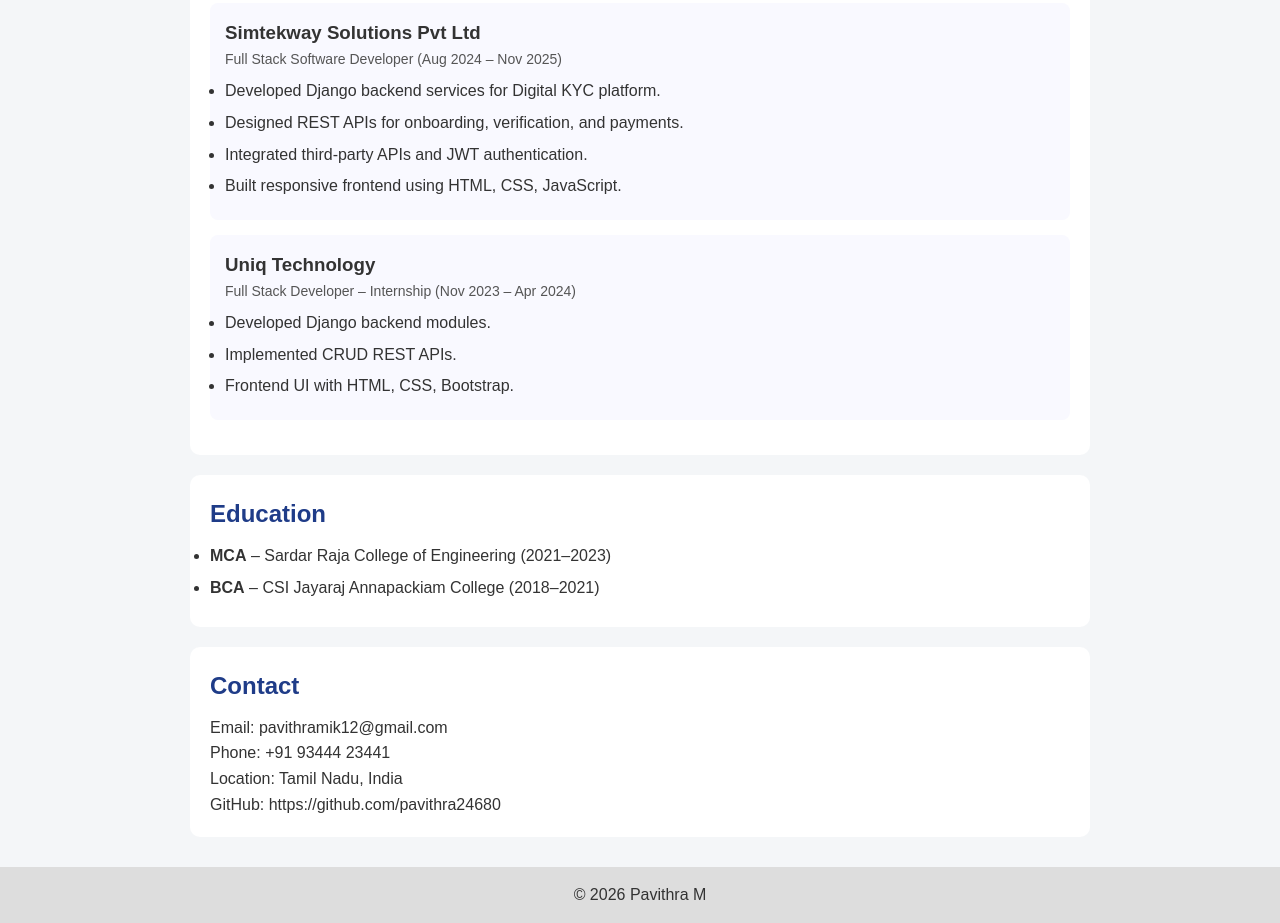
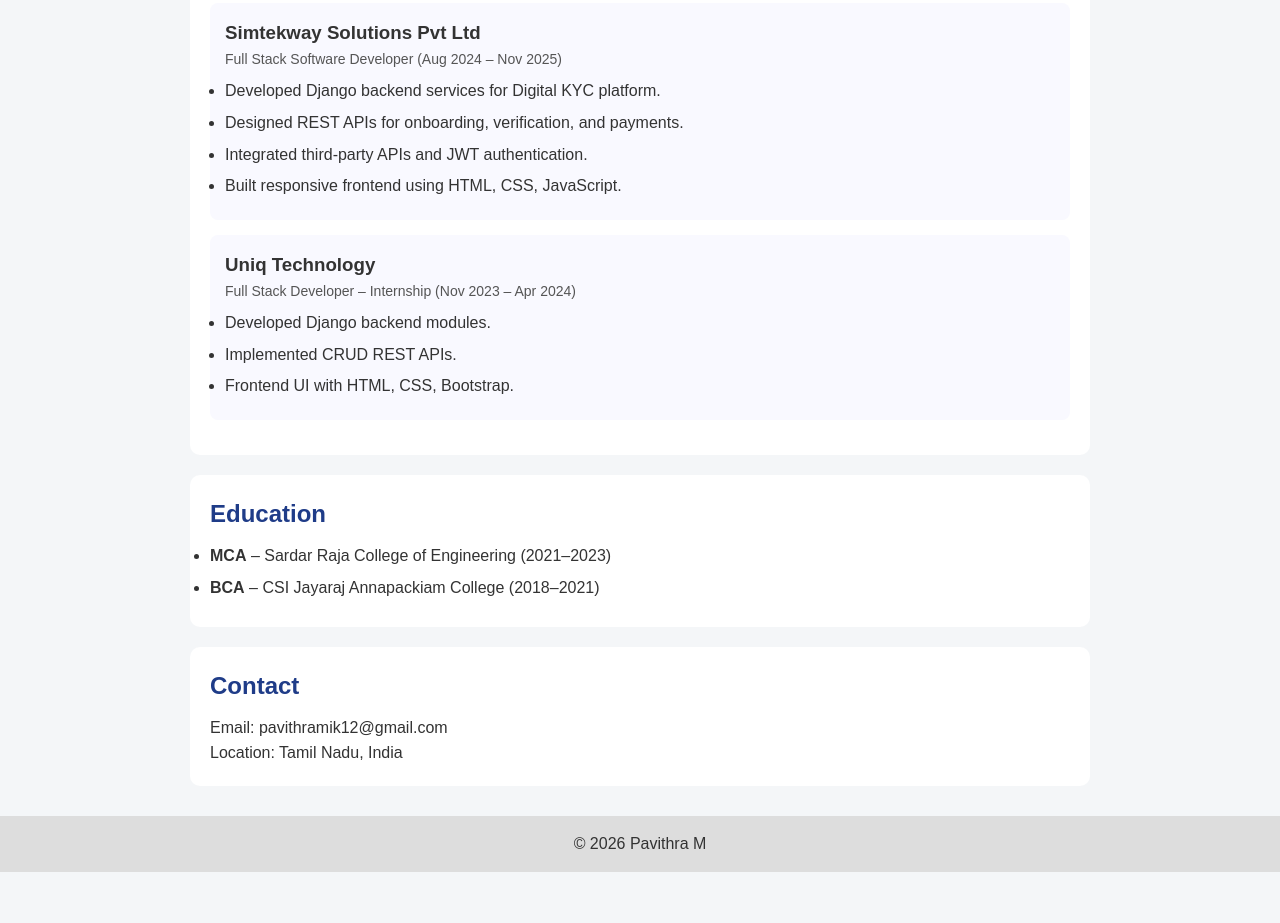
Before and after one commit to pavithra24680/pavithra_m, a plain HTML site: page index.html in a window 1280 px wide. Shown: the part 672-1595 px from the top of the page. After the commit the page ends 1544 px from the top, so only its background shows below. Drawn offline with Linux system fonts and the light colour scheme.

```diff
--- a/index.html
+++ b/index.html
@@ -179,9 +179,7 @@
 <section>
   <h2>Contact</h2>
   <p>Email: pavithramik12@gmail.com</p>
-  <p>Phone: +91 93444 23441</p>
   <p>Location: Tamil Nadu, India</p>
-  <p>GitHub: https://github.com/pavithra24680</p>
 </section>
 
 <footer>
```
